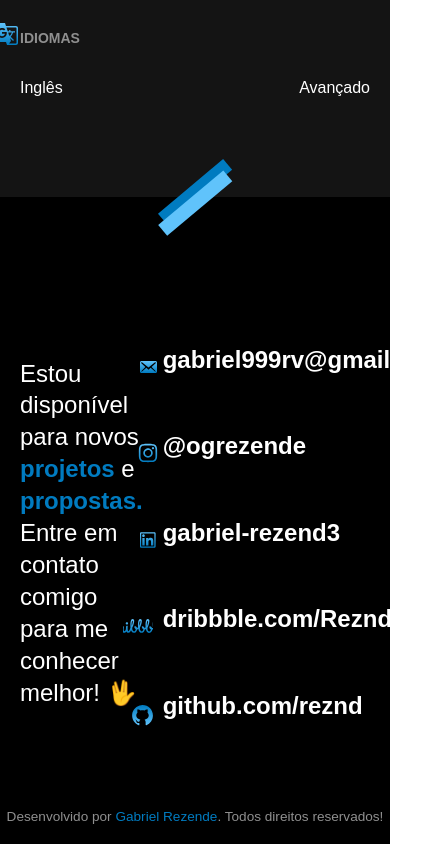
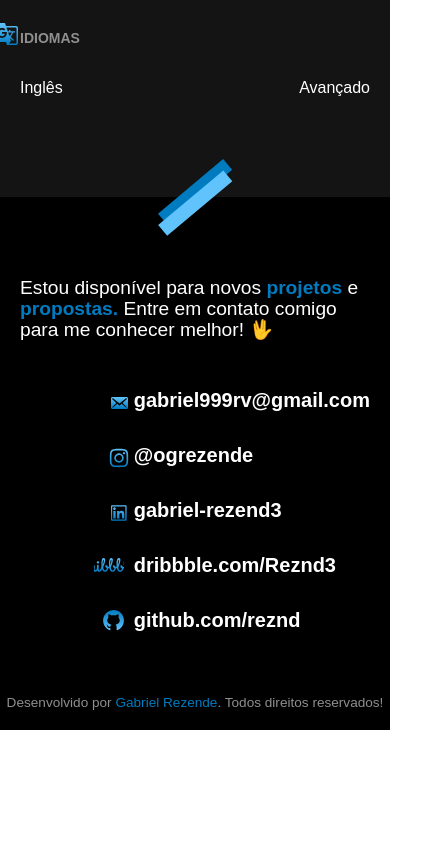
Before and after one commit to reznd/reznd.github.io, a plain HTML site: page index.html in a window 390 px wide. Shown: the part 2671-3515 px from the top of the page, 446 px wide, since content can reach past the window. After the commit the page ends 3401 px from the top, so only its background shows below. Drawn offline with Linux system fonts and the light colour scheme.

Commit message:
editando codigos

```diff
--- a/footer.css
+++ b/footer.css
@@ -7,10 +7,9 @@
     padding: 120px 20px 60px 20px;
     margin: 0 auto;
     display: grid;
-    grid-template-columns: 1fr 1fr;
+    grid-template-columns: 1fr 2fr;
     gap: 100px;
     align-items: center;
-
 }
 
 .footer-texto{
@@ -28,8 +27,6 @@
     line-height: 1.1;
     color: #fff;
     margin-bottom: 30px;
-
-
 }
 
 .footer .subtitulo {
@@ -129,19 +126,61 @@ grid-column: 2;
     color: #007bc0;
 }
 
+@media(max-width: 800px){
+    .footer .subtitulo{
+        display: none;
+        }
+
+    .footer-container{
+        max-width: auto;
+        padding: 80px 20px 60px 20px;
+        margin: 0 auto;
+        grid-template-columns: 1fr !important;
+        gap: 20px;
+        align-items: center;
+    }
 
 
-@media(max-width:800px){
-    .footer .subtitulo{
-    display: none;
+    .footer-contato li{
+        font-weight: bold;
+        font-size: 1.25rem;
+        line-height: 1;
+        color: #fff;
+        margin-bottom: 5px;
+        grid-column: 2/3;
+    }
 
+    .footer-texto{
+            font-size: 1.2rem;
+            line-height: 1.1;
+            color: #fff;
+            grid-column: 1/3;
     }
-    .footer-container{
-        grid-template-columns: 1fr;
-        gap: 20px;
+
+    .footer-contato .contato-dribble::before
+    {
+        bottom: -25px;
+    }
+
+    .footer-contato .contato-github::before
+    {
+        bottom: -25px;
+    }
+
+    .footer-contato .contato-instagram::before
+    {
+        bottom: -28px;
+    }
+
+    .footer-contato .contato-linkedin::before
+    {
+        bottom: -28px;
+    }
+
+    .footer-contato .contato-email::before
+    {
+        bottom: -28px;
+    }
+
+
 }
-
-.footer-contato li{
-    font-size: 1.5rem;
-}
-}
--- a/index.html
+++ b/index.html
@@ -144,8 +144,8 @@ Além disso me mantenho sempre atualizado com <strong> cursos </strong>intensivo
 
   <section class="footer" id="contato">
     <div class="footer-container">
+      <p class="footer-texto">Estou disponível para novos <strong>projetos</strong> e <strong>propostas.</strong> Entre em contato comigo para me conhecer melhor! 🖖</p>
       <h3 class="subtitulo">CONTATOS</h3>
-      <p class="footer-texto">Estou disponível para novos <strong>projetos</strong> e <strong>propostas.</strong> Entre em contato comigo para me conhecer melhor! 🖖</p>
       <ul class="footer-contato">
         <li class="contato-email">gabriel999rv@gmail.com</li>
         <li class="contato-instagram"><a href="https://www.instagram.com/ogrezende/" target="_blank">@ogrezende</a></li>
```
